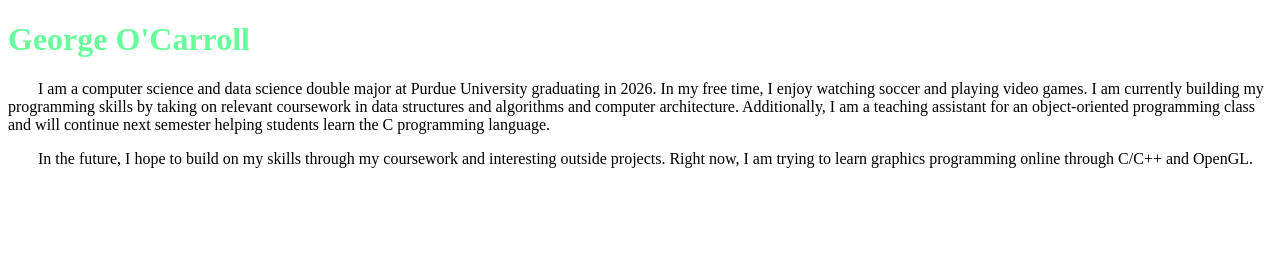
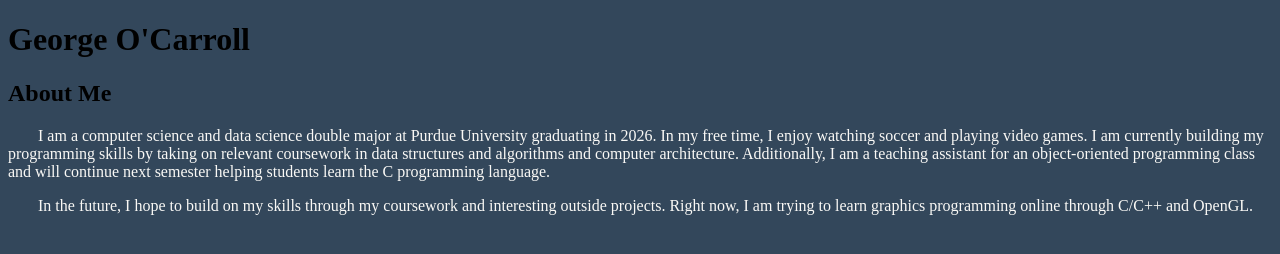
Before and after one commit to gnocarroll/gnocarroll.github.io, a plain HTML site: page index.html in a window 1280 px wide. Drawn offline with Linux system fonts and the light colour scheme.

Commit message:
Update index.html

```diff
--- a/index.html
+++ b/index.html
@@ -5,20 +5,27 @@
       Home
     </title>
     <style>
-      h1 {
+      .header {
         color: #66FF99;
       }
       p {
         text-indent: 30px;
+        color: #FAF9F6;
+      }
+      body {
+        background-color: #33475B;
       }
     </style>
   </head>
   <body>
     <meta charset="UTF-8">
-    <h1>
+    <h1 style="header">
       George O'Carroll
     </h1>
 
+    <h2 style="header">
+      About Me
+    </h2>
     <p>
       I am a computer science and data science double major at Purdue University graduating in 2026.
       In my free time, I enjoy watching soccer and playing video games.
```
